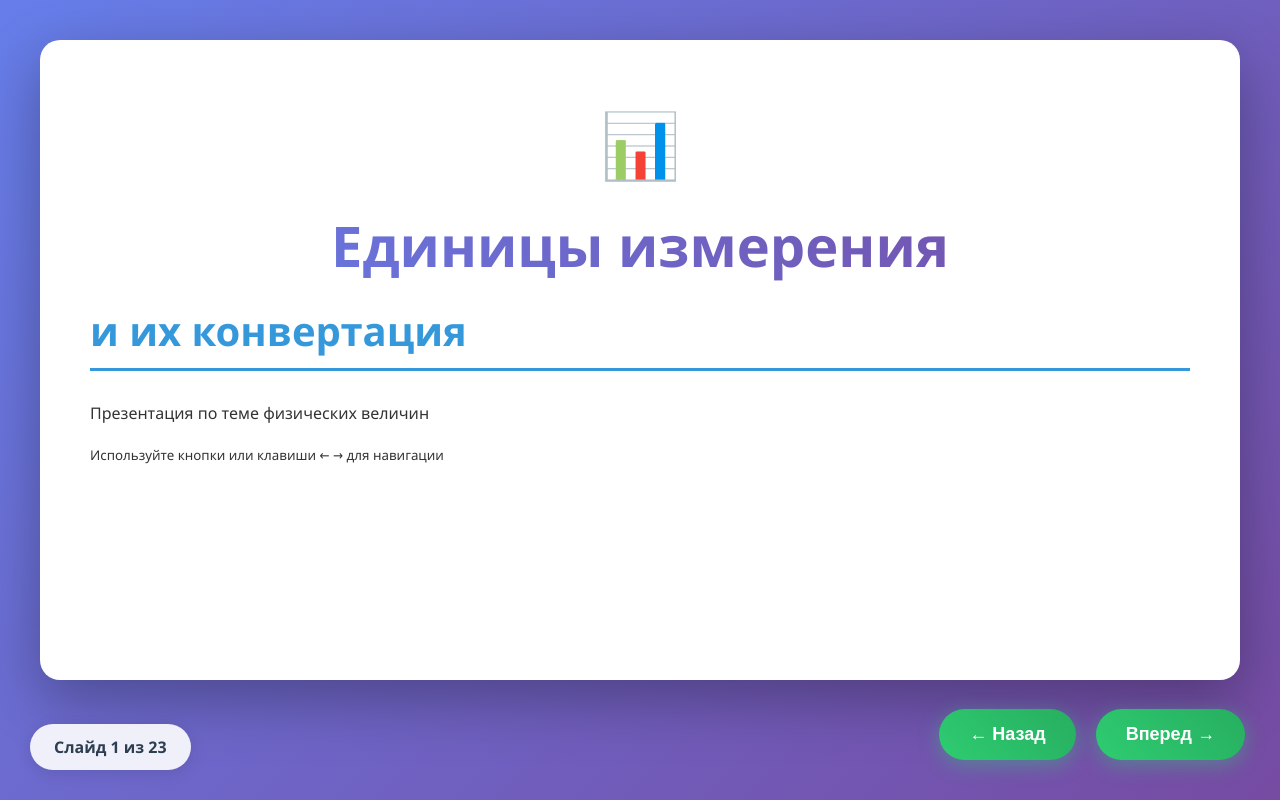
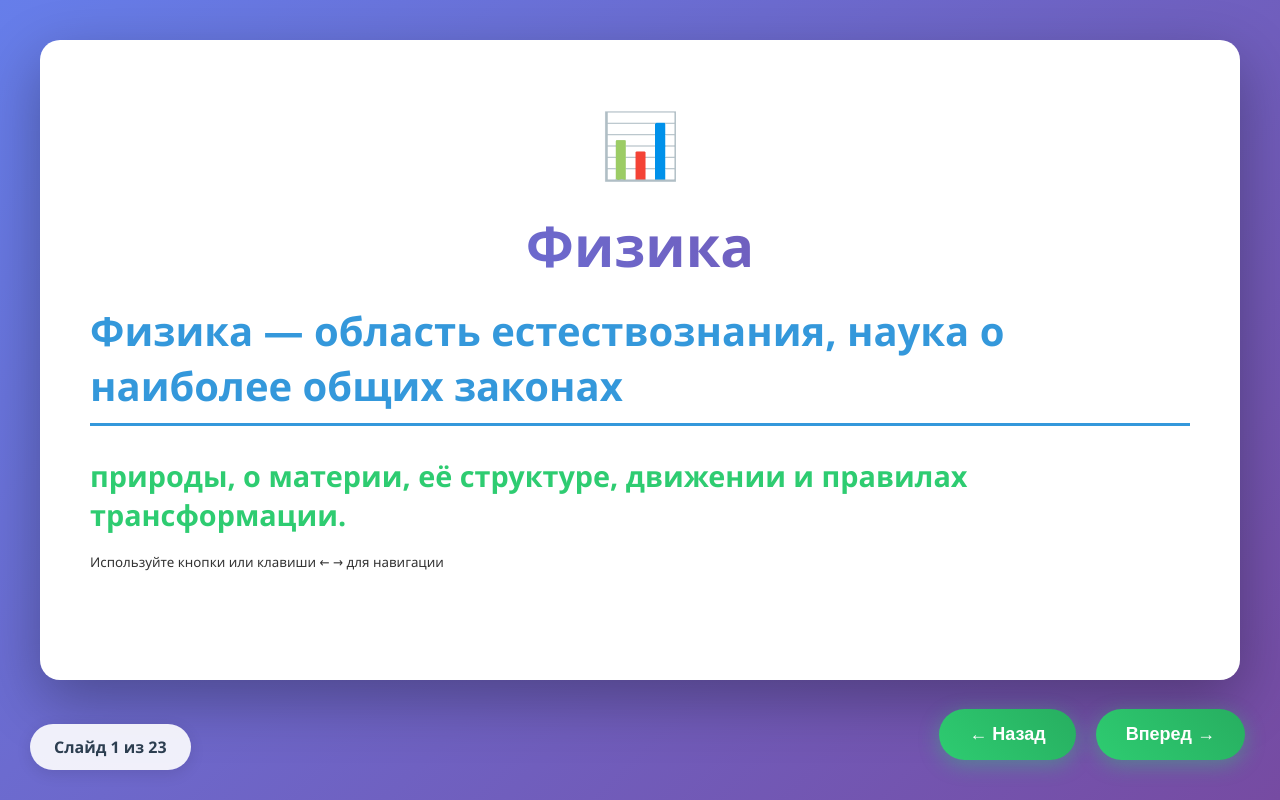
Before and after one commit to qaplzaml00-code/units-presentation, a plain HTML site: page index.html in a window 1280 px wide. Drawn offline with Linux system fonts and the light colour scheme.

Commit message:
index.html

```diff
--- a/index.html
+++ b/index.html
@@ -3,7 +3,7 @@
 <head>
     <meta charset="UTF-8">
     <meta name="viewport" content="width=device-width, initial-scale=1.0">
-    <title>Единицы измерения</title>
+    <title>Физика</title>
     <style>
         /* ОСНОВНЫЕ СТИЛИ */
         * { box-sizing: border-box; margin: 0; padding: 0; }
@@ -283,9 +283,9 @@
         <div class="slide active" id="slide1">
             <div class="slide-content">
                 <span class="emoji-large">📊</span>
-                <h1>Единицы измерения</h1>
-                <h2>и их конвертация</h2>
-                <p>Презентация по теме физических величин</p>
+                <h1>Физика</h1>
+                <h2>Физика — область естествознания, наука о наиболее общих законах</h2>
+                <h3>природы, о материи, её структуре, движении и правилах трансформации.</h3>
                 <p><small>Используйте кнопки или клавиши ← → для навигации</small></p>
             </div>
         </div>
```
